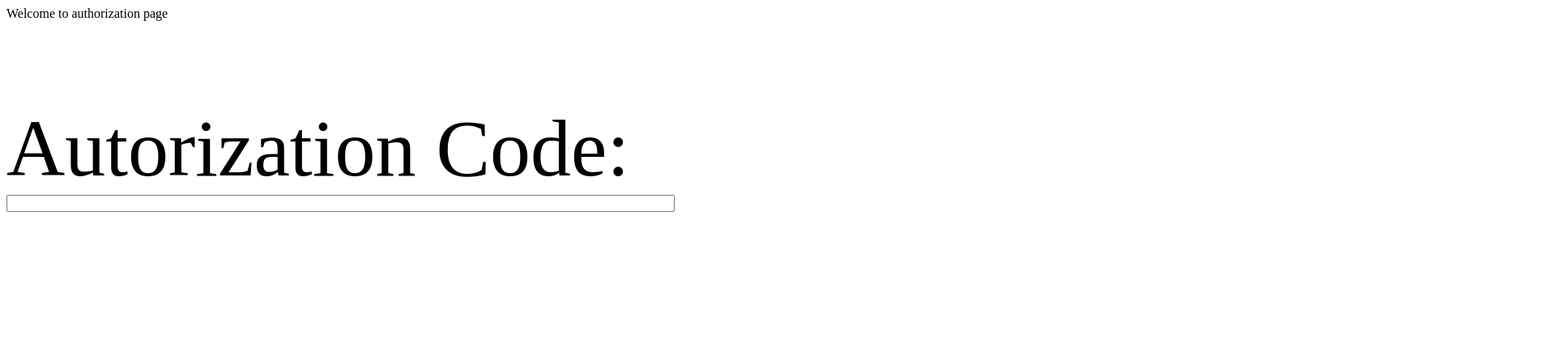
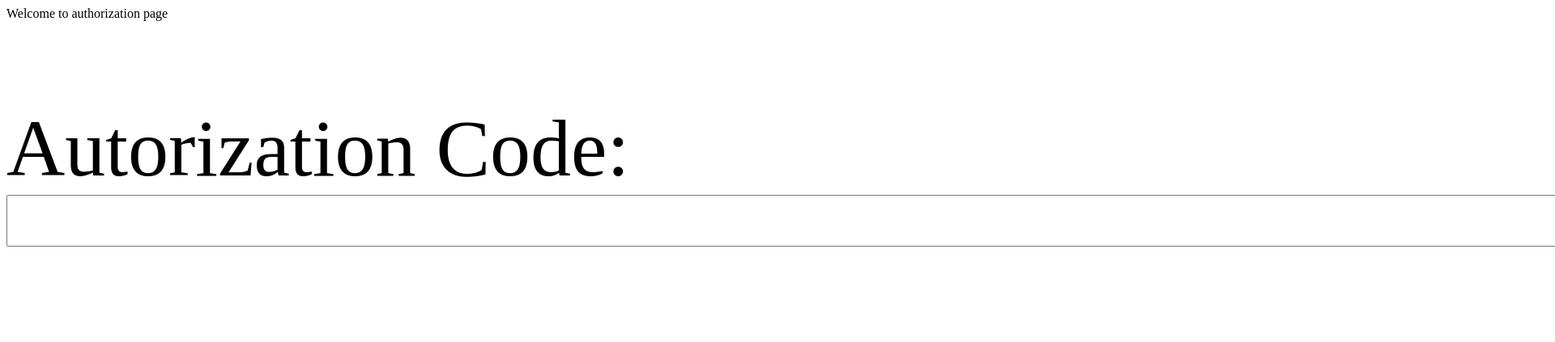
Before and after one commit to ahampuram/apapi, a plain HTML site: page index.html in a window 1280 px wide. Shown: the top 423 px of the page at 81% size, 1920 px wide, since content can reach past the window. Drawn offline with Linux system fonts and the light colour scheme.

Commit message:
font style change

```diff
--- a/index.html
+++ b/index.html
@@ -16,7 +16,7 @@
 		<div>
 		<p style="font-size: 100px">
 		<label for="fname">Autorization Code:</label>
-		<input type="text" id="code" name="code" size="100"><br><br>
+		<input type="text" id="code" name="code" size="100" style="font-size:50px;"><br><br>
 		</p>
 	</div>
 	</body>
```
